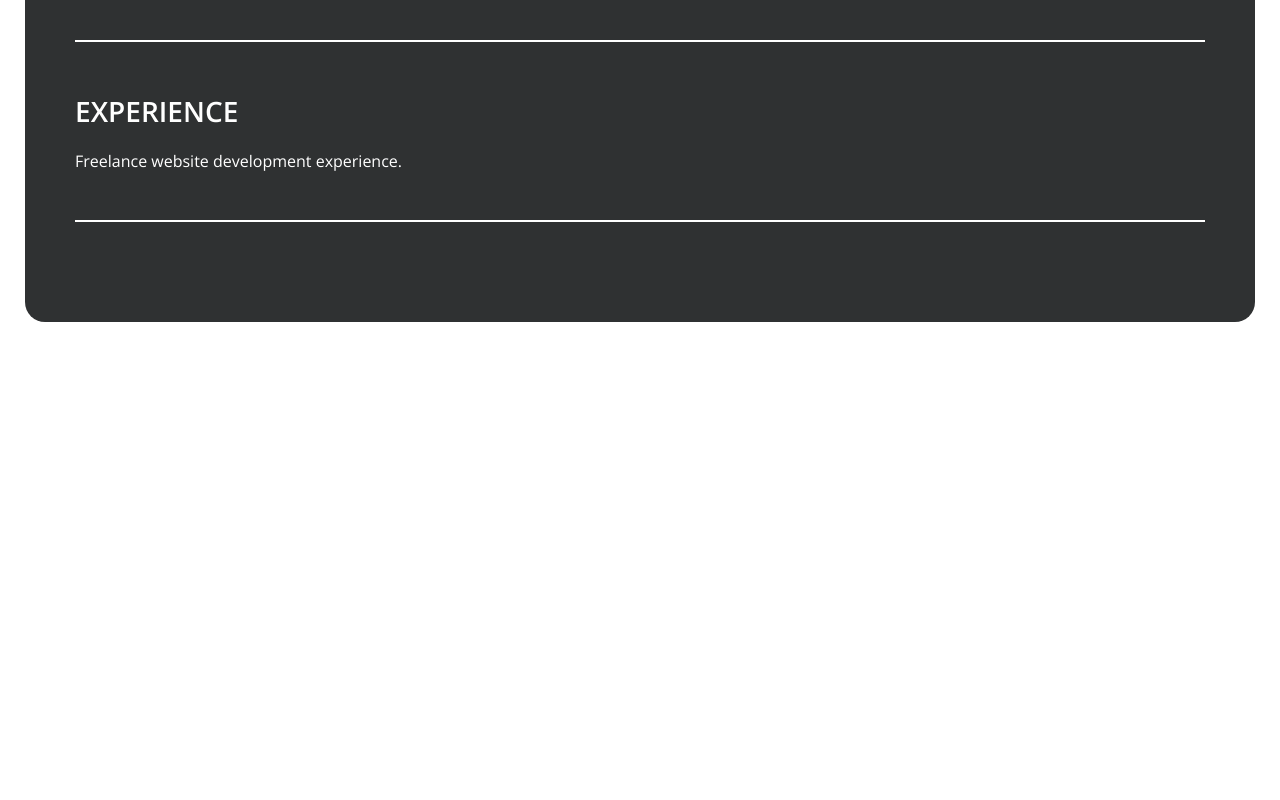
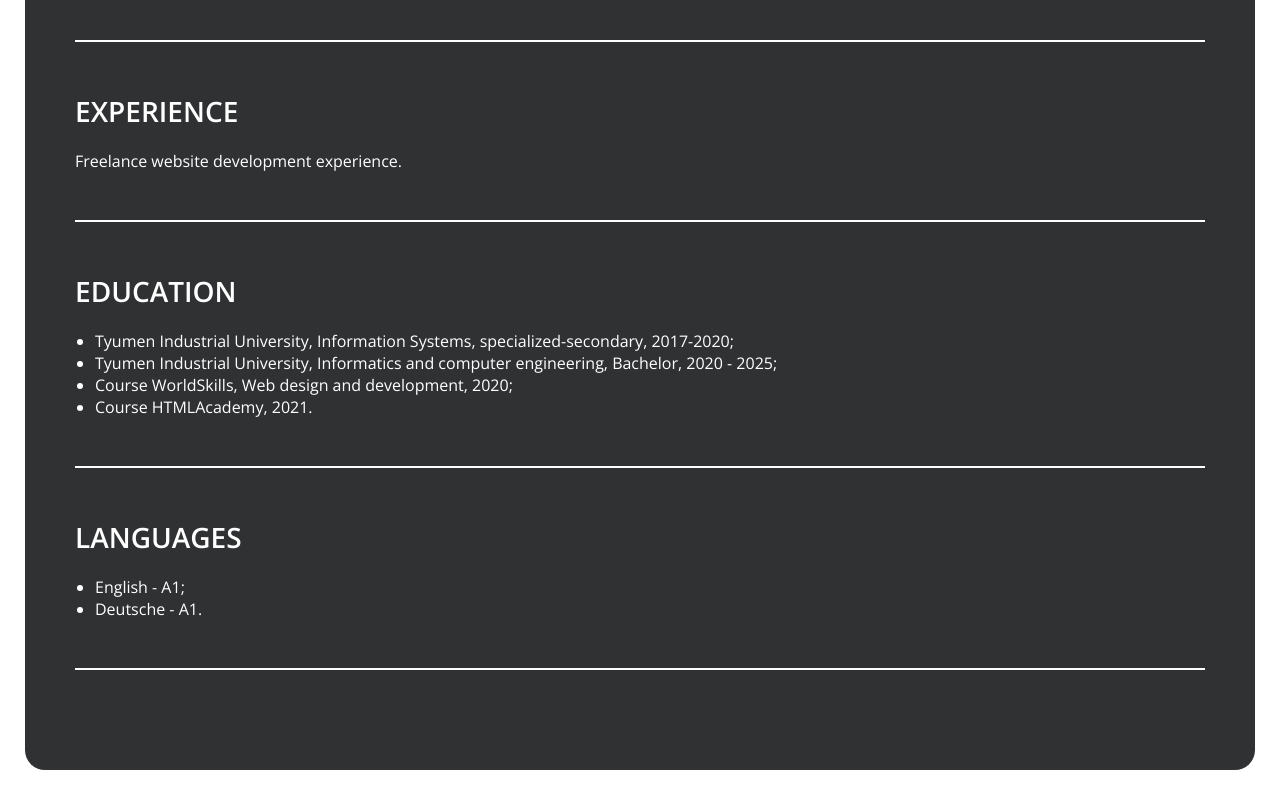
Before and after one commit to Albina0901/rsschool-cv, a plain HTML site: page index.html in a window 1280 px wide. Shown: the part 1245-2045 px from the top of the page. Before the commit the page ends 1597 px from the top, so only its background shows below. Drawn offline with nearby package versions, Linux system fonts and the light colour scheme.

Commit message:
feat: add and create education,languages

```diff
--- a/index.html
+++ b/index.html
@@ -94,6 +94,38 @@ function squareDigits(num) {
                 Freelance website development experience.
             </p>
         </section>
+        <section class="education line">
+            <h2 class="education__title title">
+                education
+            </h2>
+            <ul>
+                <li class="education__name">
+                    Tyumen Industrial University, Information Systems, specialized-secondary, 2017-2020;
+                </li>
+                <li class="education__name">
+                    Tyumen Industrial University, Informatics and computer engineering, Bachelor, 2020 - 2025;
+                </li>
+                <li class="education__name">
+                    Course WorldSkills, Web design and development, 2020;
+                </li>
+                <li class="education__name">
+                    Course HTMLAcademy, 2021.
+                </li>
+            </ul>
+        </section>
+        <section class="languages line">
+            <h2 class="languages__title title">
+                languages
+            </h2>
+            <ul>
+                <li class="languages__name">
+                    English - A1;
+                </li>
+                <li class="languages__name">
+                    Deutsche - A1.
+                </li>
+            </ul>
+        </section>
     </div>
 </body>
 </html>
```
